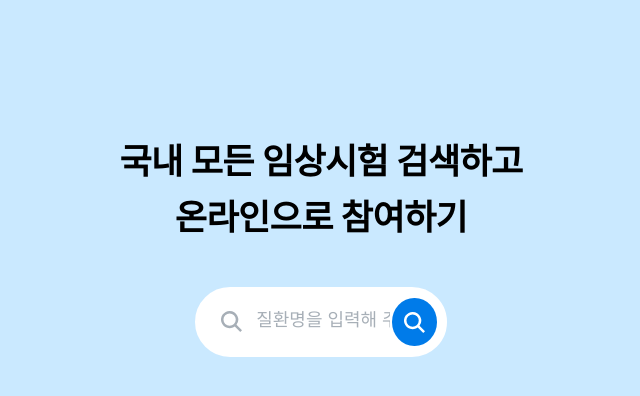
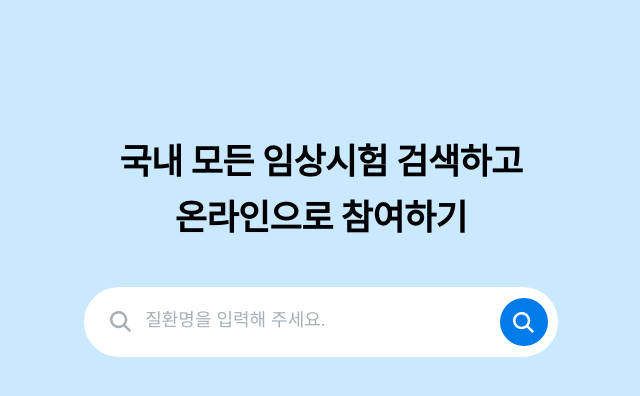
Before and after one commit to 1two13/wanted-10th-2, a React (Create React App) app: page / in a window 1280 px wide. Shown: the top 396 px of the page, without its empty margins (319-959 px from the left). Built offline with nearby package versions, Linux system fonts and the light colour scheme; the HTML template or start-up script is replaced by a standard one.

Commit message:
design: css 수정

```diff
--- a/src/App.css
+++ b/src/App.css
@@ -1,6 +1,6 @@
 .App {
   text-align: center;
   min-height: 100vh;
-  padding: 135px 300px 0px 300px;
+  padding-top: 135px;
   background-color: #cae9ff;
 }
```
